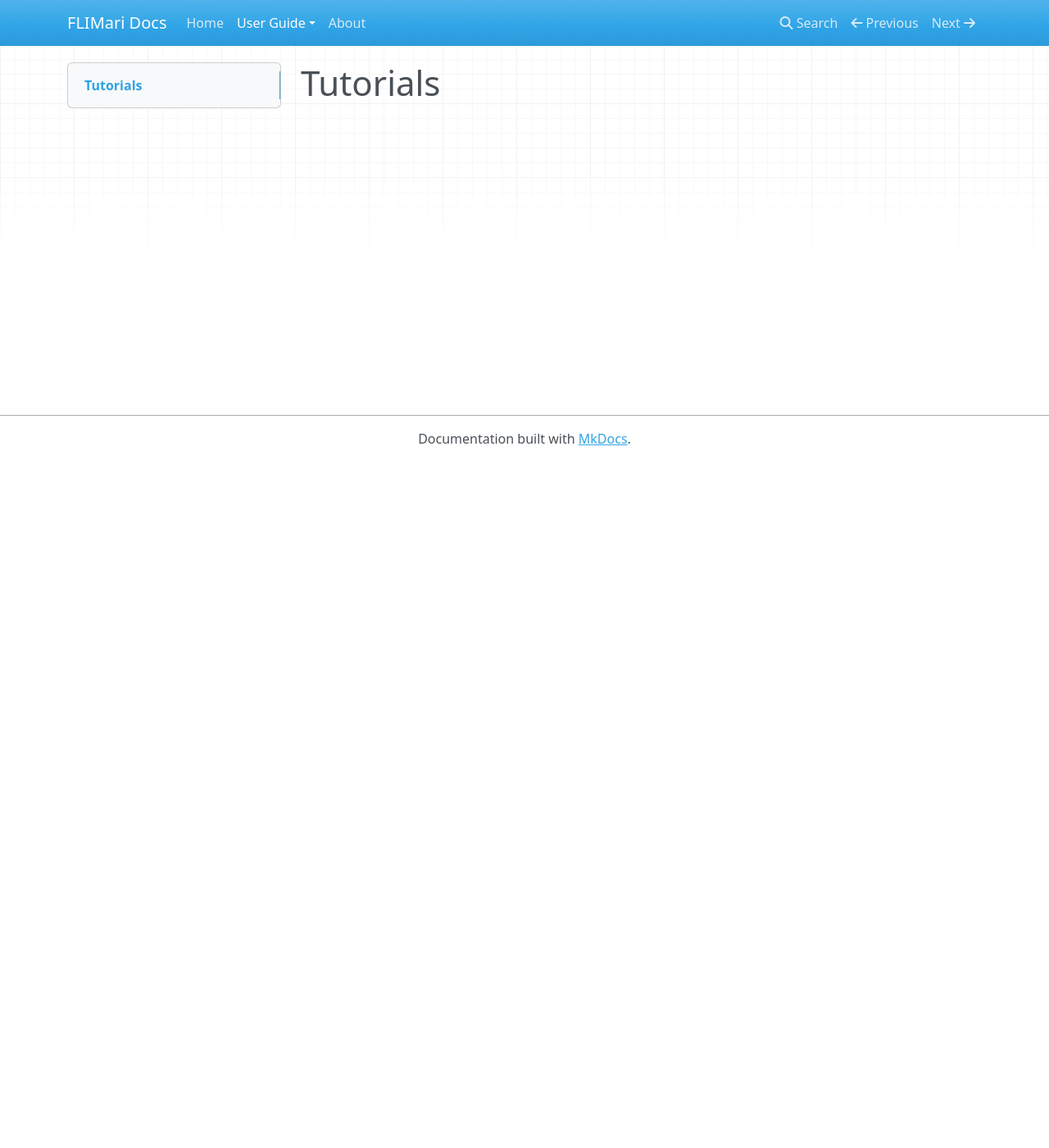
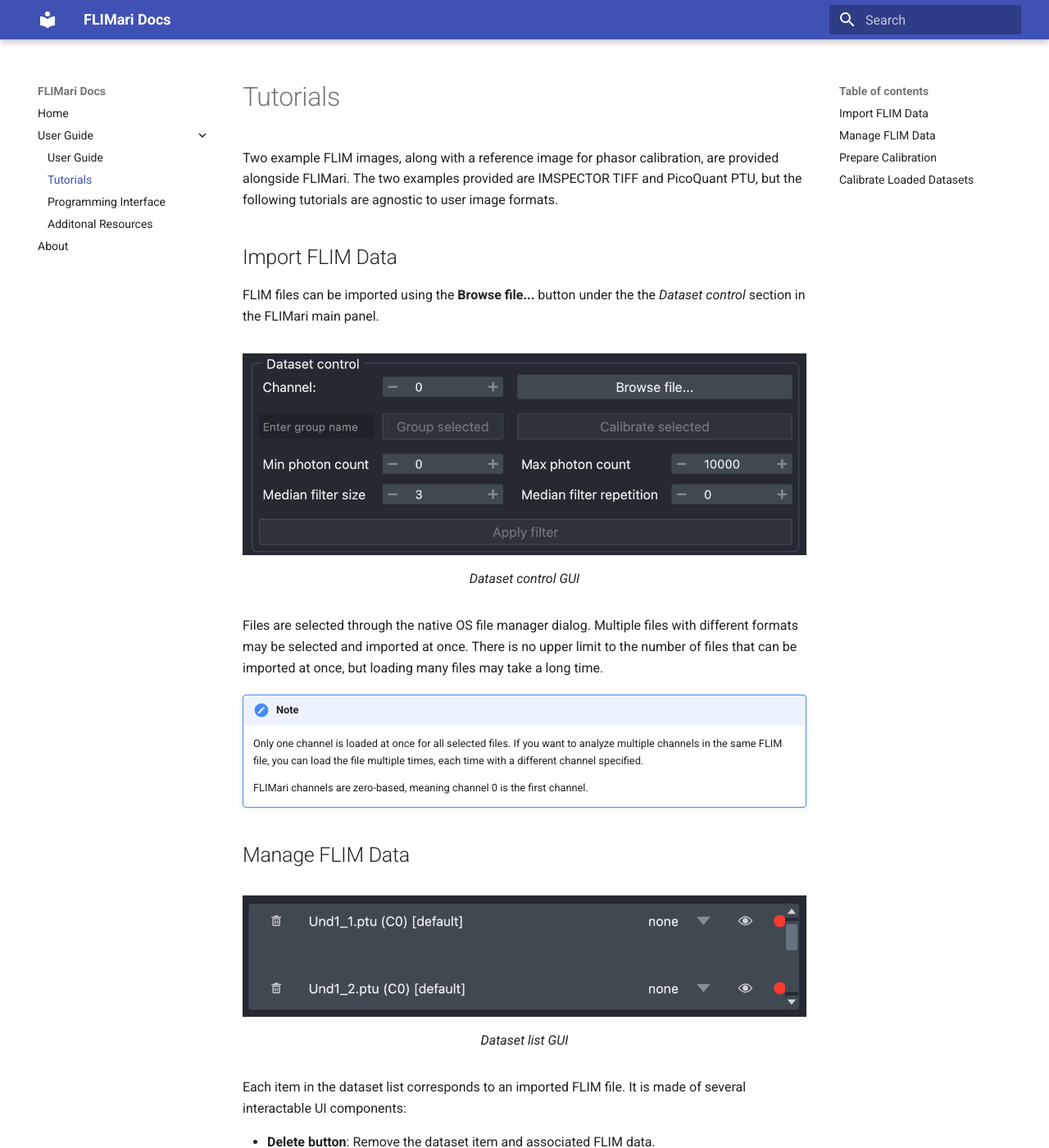
Before and after one commit to GuangchenW/FLIMStudio, an MkDocs documentation site: the page built from docs/user-guide/tutorials.md, in a window 1280 px wide and 1400 px high. Shown: the whole window at 82% size. Built offline with MkDocs 1.6.1 and Material for MkDocs 9.7.7, drawn with Linux system fonts in a browser that asks for light colours; nearby versions of some CDN libraries; some of the changed text lies outside the part shown.

Commit message:
Added more documentation

```diff
--- a/docs/user-guide/tutorials.md
+++ b/docs/user-guide/tutorials.md
@@ -1 +1,78 @@
 # Tutorials
+
+Two example FLIM images, along with a reference image for phasor calibration, are provided alongside FLIMari. The two examples provided are IMSPECTOR TIFF and PicoQuant PTU, but the following tutorials are agnostic to user image formats.
+
+## Import FLIM Data
+
+FLIM files can be imported using the **Browse file...** button under the the *Dataset control* section in the FLIMari main panel.
+
+![Dataset control](../img/dataset_control.png)
+/// caption
+Dataset control GUI
+///
+
+Files are selected through the native OS file manager dialog. Multiple files with different formats may be selected and imported at once. There is no upper limit to the number of files that can be imported at once, but loading many files may take a long time.
+
+!!!note
+    Only one channel is loaded at once for all selected files. If you want to analyze multiple channels in the same FLIM file, you can load the file multiple times, each time with a different channel specified.
+
+    FLIMari channels are zero-based, meaning channel 0 is the first channel.
+
+## Manage FLIM Data
+
+![Dataset list](../img/dataset_list.png)
+/// caption
+Dataset list GUI
+///
+
+Each item in the dataset list corresponds to an imported FLIM file. It is made of several interactable UI components:
+
+* **Delete button**: Remove the dataset item and associated FLIM data.
+* **Dataset name**: Formatted as `file_name(channel)[group_name]`.
+* **Display mode**: How to display the FLIM data in the viewer. See (TODO) for more information.
+* **Focus button**: Hide all other images in the viewer.
+* **Status indicator**: Whether this dataset has been calibrated.
+    * Red = uncalibrated
+    * Green = calibrated
+    * Yellow = calibration has changed
+
+Items in the list can be freely selected and deselected using `SHIFT+LEFT MOUSE CLICK` and `CTRL+LEFT MOUSE CLICK`. Most FLIMari operations on datasets only affect selected datasets in the list.
+
+## Prepare Calibration
+
+For accurate Phasor analysis of FLIM data, one must account for the effect of the [Instrument Response Function](https://www.tcspc.com/doku.php/howto:how_to_work_with_the_instrument_response_function_irf) (IRF).
+
+FLIMari implements IRF correction using the **reference signal**. The reference signal is a FLIM file containing a sample with a known mono-exponential lifetime, acquired using the same microscope device and condition as the biological samples.
+
+To calibrate FLIM data against a reference signal, first import the reference FLIM file in the calibration GUI.
+
+![Calibration GUI](../img/calibration_gui.png)
+/// caption
+Calibration GUI
+///
+
+Calibration import accepts the same file formats as regular FLIM data. Likewise, it imports only the selected channel.
+
+Once loaded, FLIMari will attempt to fetch the laser frequency from the file metadata. If successful, the `Laser freq.` input field will be set to the found value and turn green; otherwise, the value will need to be entered manually. `Ref. lifetime`, i.e. the fluorescence lifetime of the reference lifetime species, usually cannot be populated automatically and must be entered manually.
+
+After both `Laser freq.` and `Ref. lifetime` are set, press the **Compute calibration** button to calculate the calibration parameters `Phase` and `Modulation`. If successful, the input fields will be set to the calculated value and turn green.
+
+![Calibration Ready](../img/calibrated.png)
+/// caption
+Successfully computed calibration
+///
+
+!!!tip
+    All automatically set values in the Calibration GUI can be manually overridden. Manually set fields will turn blue. Press the **Reset** button next to the input field to reset its value to the previously automatically set value.
+
+## Calibrate Loaded Datasets
+
+To calibrate datasets, simply select them in the [dataset list](tutorials.md#Manage FLIM data), then press the **Calibrate selected** button. The indicator lights will turn green once the calibration completes.
+
+![Calibrate Phasor](../img/calibrate_phasor.png)
+/// caption
+Calibrate datasets
+///
+
+!!!tip
+    Calibration parameters `Phase` and `Modulation` can be verified by importing the reference FLIM file as a regulat dataset, then calibrate it and confirm its phasor cloud centers on the universal semi-circle, at the correct lifetime position.
--- a/mkdocs.yml
+++ b/mkdocs.yml
@@ -7,3 +7,8 @@
     - Programming Interface: user-guide/api.md
     - Additonal Resources: user-guide/extra.md
   - About: about.md
+theme:
+  name: material
+markdown_extensions:
+  - admonition
+  - pymdownx.blocks.caption
```
Also changed, not shown: docs/index.md (+0 -2 lines), docs/img/calibrate_phasor.png (added), docs/img/calibrated.png (added), docs/img/calibration_gui.png (added), docs/img/dataset_control.png (added), docs/img/dataset_list.png (added).
